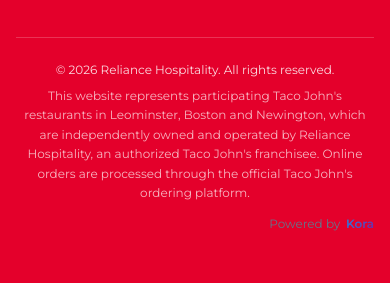
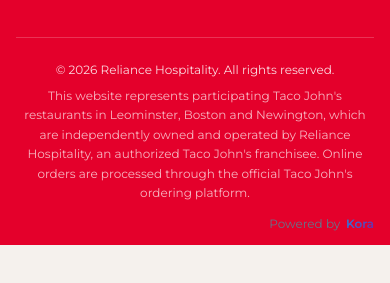
Before and after one commit to GrubTokKora/kora-site-9052b239-72f8-4fc3-ac91-8d7a4dfd81f4, a plain HTML site: page index.html in a window 390 px wide. Shown: the part 7827-8110 px from the top of the page. After the commit the page ends 8072 px from the top, so only its background shows below. Drawn offline with nearby package versions, Linux system fonts and the light colour scheme.

Commit message:
Adjust footer styling in shared-layout.js for home page, changing padding and margin for improved layout consistency. Update CSS for better responsiveness across different page types.

```diff
--- a/js/shared-layout.js
+++ b/js/shared-layout.js
@@ -95,8 +95,8 @@
     `;
 
   return `
-  <footer class="bg-tj-red text-white ${pageType === 'home' ? 'py-14' : 'mt-16'}">
-    <div class="max-w-7xl mx-auto px-4 sm:px-6 lg:px-8 ${pageType === 'home' ? '' : 'pt-16 pb-10'}">
+  <footer class="bg-tj-red text-white ${pageType === 'home' ? 'pt-14 pb-0' : 'mt-16'}">
+    <div class="max-w-7xl mx-auto px-4 sm:px-6 lg:px-8 ${pageType === 'home' ? '' : 'pt-16'}">
 
       <div class="grid grid-cols-2 md:grid-cols-4 gap-6 lg:gap-8 mb-10">
         <div>
```
Also changed, not shown: assets/styles.css.
